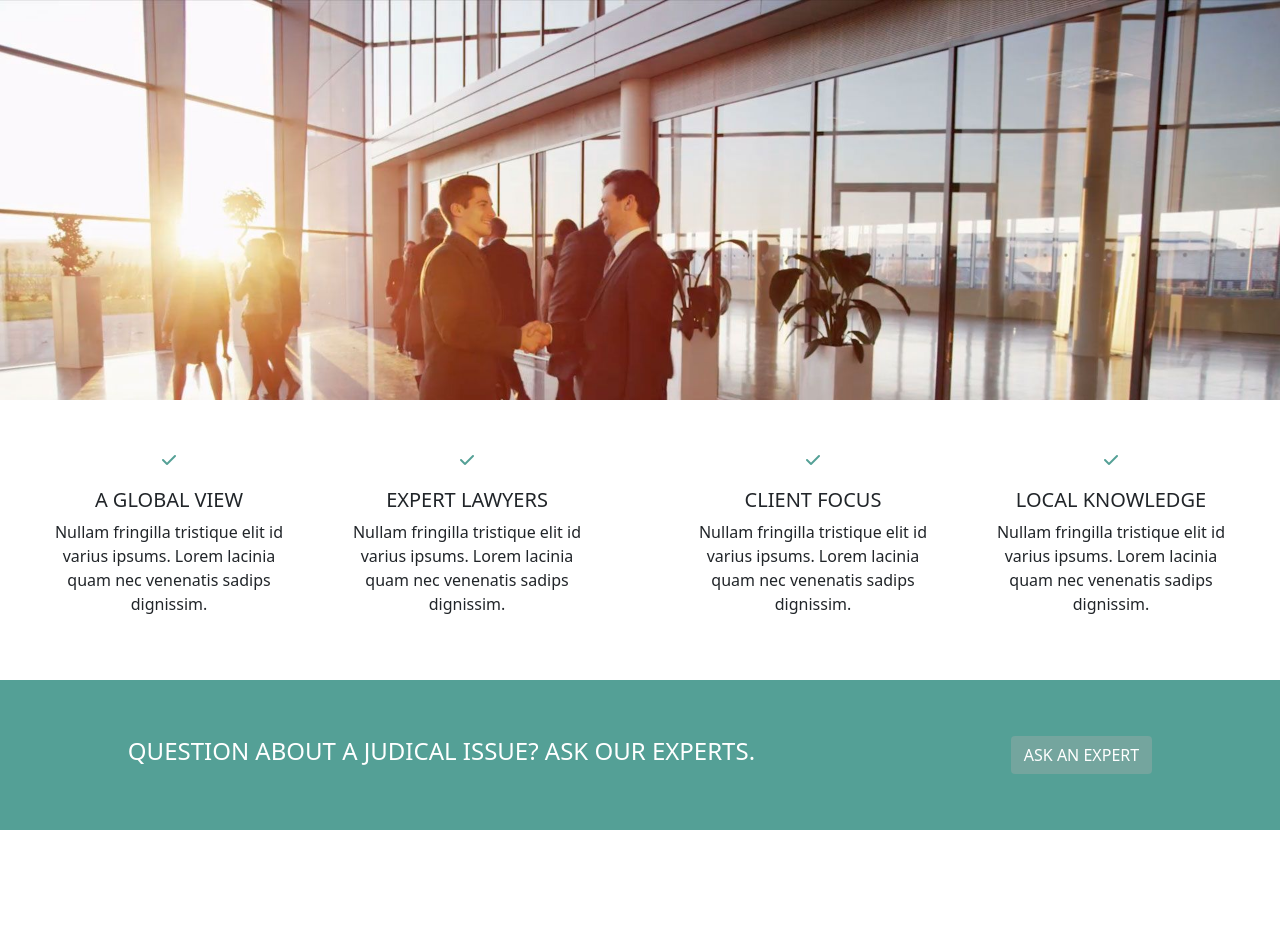
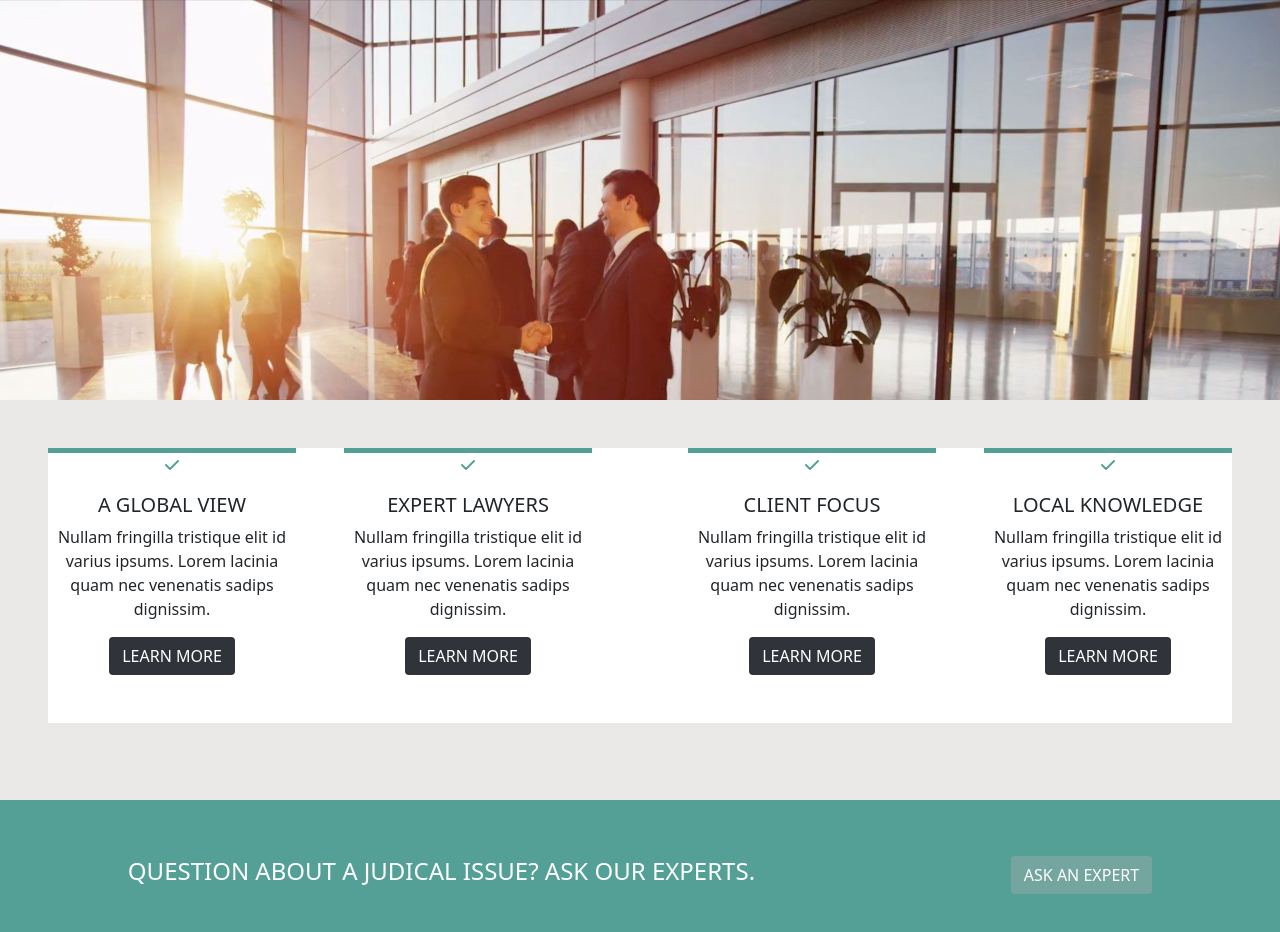
Before and after one commit to AlessandroImpact/proj-html-vuejs, a Vue app: page / in a window 1280 px wide. Shown: the top 932 px of the page. Before the commit the page ends 830 px from the top, so only its background shows below. Built offline with nearby package versions, Linux system fonts and the light colour scheme.

Commit message:
fix feature section

```diff
--- a/src/components/partial/FeatureSection.vue
+++ b/src/components/partial/FeatureSection.vue
@@ -1,5 +1,7 @@
 <template>
-  <section class="d-flex justify-content-center align-items-center mx-auto py-5">
+  <section class=" mybg py-5 ">
+
+      <div class=" d-flex justify-content-center align-items-center mx-5 bg-white">
 
       <div class="feature-card text-center">
            <p><i class="fa-solid fa-check check-icon"></i></p>
@@ -7,6 +9,7 @@
           <p>Nullam fringilla tristique elit id
             varius ipsums. Lorem lacinia
             quam nec venenatis sadips dignissim.</p>
+            <button class="btn mybtn-blue mb-5">LEARN MORE</button>
 
       </div>
 
@@ -16,6 +19,7 @@
           <p>Nullam fringilla tristique elit id
             varius ipsums. Lorem lacinia
             quam nec venenatis sadips dignissim.</p>
+            <button class="btn mybtn-blue mb-5">LEARN MORE</button>
 
       </div>
 
@@ -25,6 +29,7 @@
           <p>Nullam fringilla tristique elit id
             varius ipsums. Lorem lacinia
             quam nec venenatis sadips dignissim.</p>
+            <button class="btn mybtn-blue mb-5">LEARN MORE</button>
 
       </div>
 
@@ -34,6 +39,9 @@
           <p>Nullam fringilla tristique elit id
             varius ipsums. Lorem lacinia
             quam nec venenatis sadips dignissim.</p>
+            <button class="btn mybtn-blue mb-5">LEARN MORE</button>
+
+      </div>
 
       </div>
 
@@ -50,14 +58,26 @@ export default {
 <style lang="scss" scoped>
 @import './style/general.scss';
 
+.mybg {
+    background-color: #ebe9e7;
+    min-height: 400px;
+}
+
 .feature-card {
     max-width: 250px;
+    border-top: 5px solid $askcolor;
+
 
 }
 .check-icon {
     color: $askcolor;
 }
 
+.mybtn-blue {
+    background-color: #30343a;
+    color: white;
+}
+
 
 
 </style>
```
